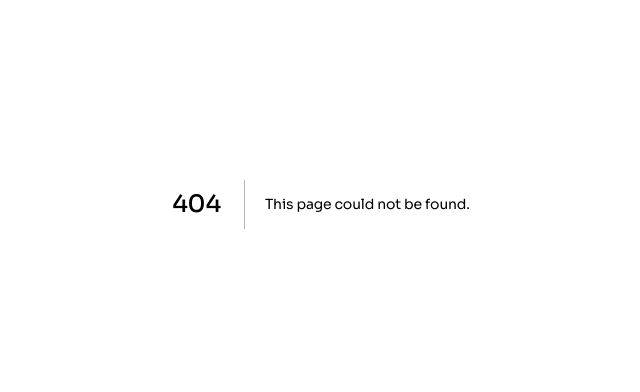
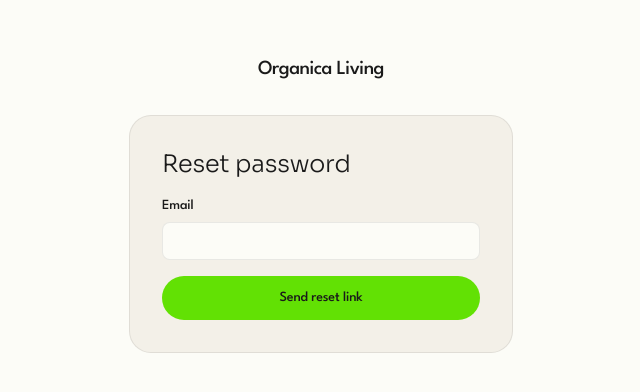
Before and after one commit to organicaliving/organicaliving, a Next.js app: page /forgot-password in a window 1280 px wide. Before the commit this address had no page. Shown: the part 196-588 px from the top of the page, without its empty margins (319-959 px from the left). Built offline with nearby package versions, Linux system fonts and the light colour scheme; no server answers.

Commit message:
feat: add forgot and reset password pages

```diff
--- /dev/null
+++ b/src/app/(auth)/forgot-password/ForgotForm.tsx
@@ -0,0 +1,22 @@
+"use client";
+import { useActionState } from "react";
+import { requestPasswordResetAction } from "@/lib/auth/actions";
+import { FormField } from "@/components/ui/FormField";
+import { Input } from "@/components/ui/Input";
+import { SubmitButton } from "@/components/ui/SubmitButton";
+import { fieldError } from "@/lib/forms";
+
+export function ForgotForm() {
+  const [state, action] = useActionState(requestPasswordResetAction, null);
+  if (state?.ok) return <p className="text-sm text-ink">If that email exists, a reset link is on its way.</p>;
+  return (
+    <form action={action} className="flex flex-col gap-4">
+      <h1 className="text-2xl font-light text-ink">Reset password</h1>
+      {state && !state.ok ? <p className="text-sm text-[#b3261e]">{state.error}</p> : null}
+      <FormField label="Email" htmlFor="email" error={fieldError(state, "email")}>
+        <Input id="email" name="email" type="email" autoComplete="email" required />
+      </FormField>
+      <SubmitButton>Send reset link</SubmitButton>
+    </form>
+  );
+}
--- /dev/null
+++ b/src/app/(auth)/forgot-password/page.tsx
@@ -0,0 +1,4 @@
+import type { Metadata } from "next";
+import { ForgotForm } from "./ForgotForm";
+export const metadata: Metadata = { title: "Reset password — Organica Living" };
+export default function ForgotPage() { return <ForgotForm />; }
--- /dev/null
+++ b/src/app/(auth)/reset-password/ResetForm.tsx
@@ -0,0 +1,21 @@
+"use client";
+import { useActionState } from "react";
+import { updatePasswordAction } from "@/lib/auth/actions";
+import { FormField } from "@/components/ui/FormField";
+import { Input } from "@/components/ui/Input";
+import { SubmitButton } from "@/components/ui/SubmitButton";
+import { fieldError } from "@/lib/forms";
+
+export function ResetForm() {
+  const [state, action] = useActionState(updatePasswordAction, null);
+  return (
+    <form action={action} className="flex flex-col gap-4">
+      <h1 className="text-2xl font-light text-ink">Choose a new password</h1>
+      {state && !state.ok ? <p className="text-sm text-[#b3261e]">{state.error}</p> : null}
+      <FormField label="New password" htmlFor="password" error={fieldError(state, "password")}>
+        <Input id="password" name="password" type="password" autoComplete="new-password" required />
+      </FormField>
+      <SubmitButton>Update password</SubmitButton>
+    </form>
+  );
+}
--- /dev/null
+++ b/src/app/(auth)/reset-password/page.tsx
@@ -0,0 +1,4 @@
+import type { Metadata } from "next";
+import { ResetForm } from "./ResetForm";
+export const metadata: Metadata = { title: "New password — Organica Living" };
+export default function ResetPage() { return <ResetForm />; }
```
